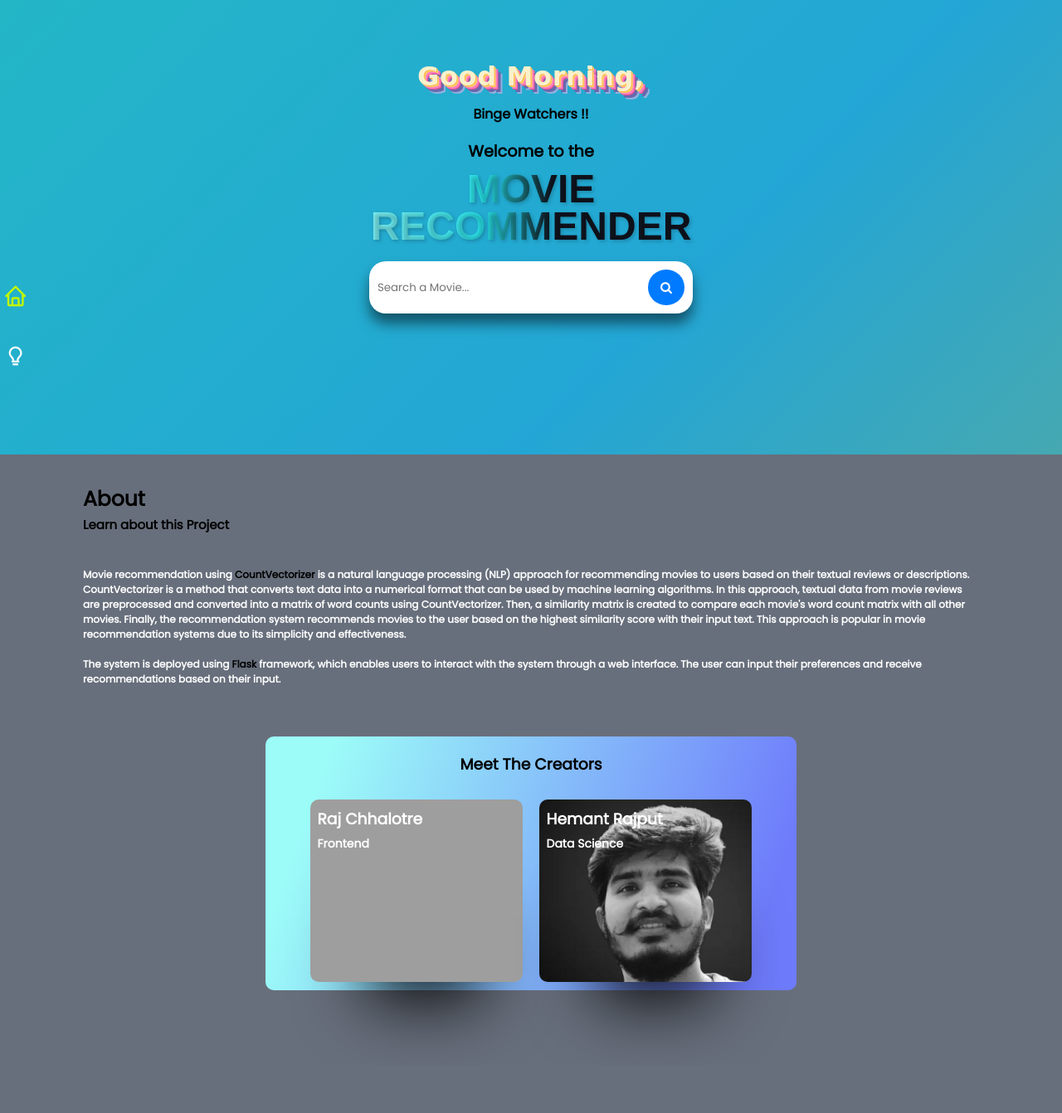
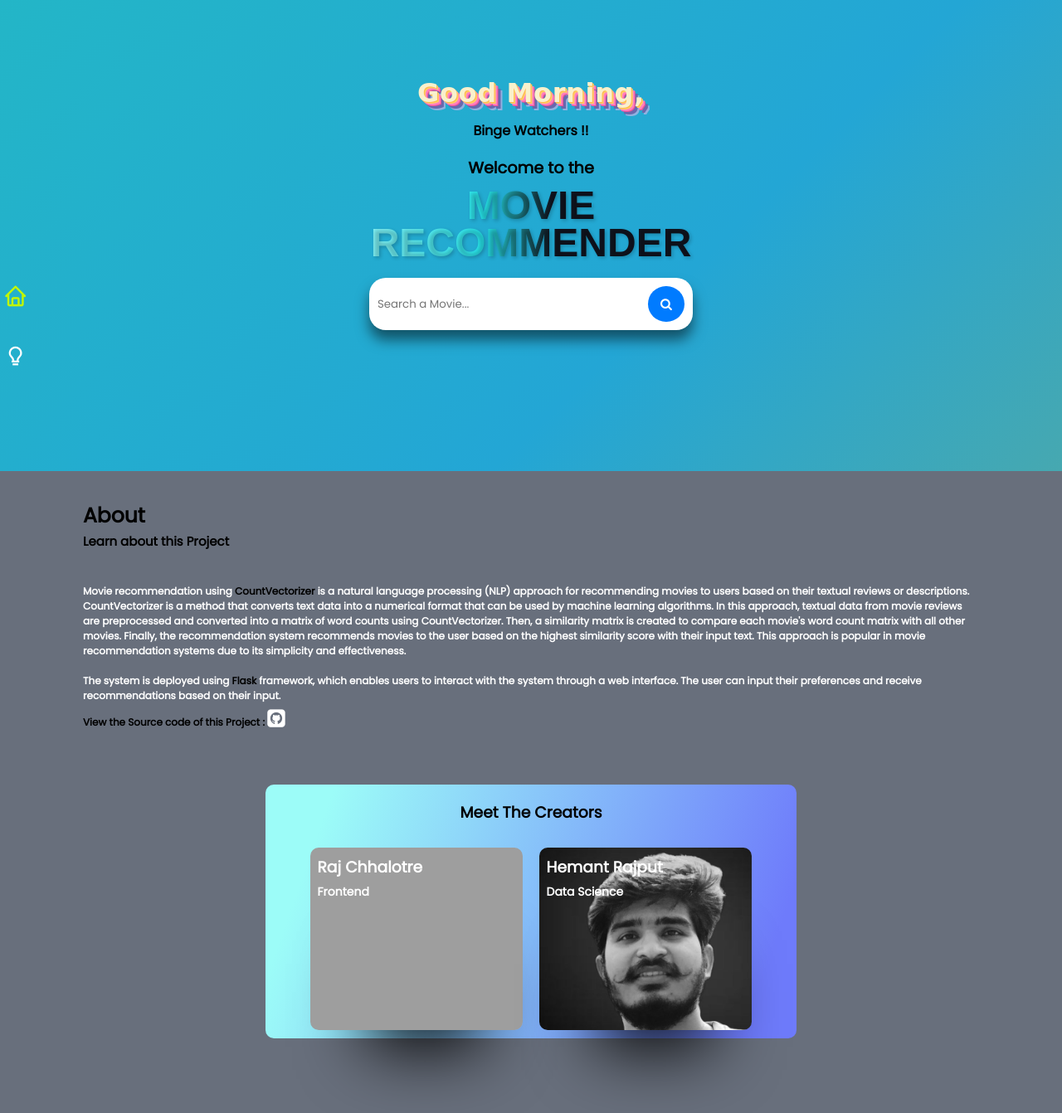
Before and after one commit to Raj-Gurjar/Movie-Recommender, a Flask app: page / in a window 1280 px wide. Shown: the whole page at 83% size. Before the commit the page ends 1254 px from the top, so only its background shows below. Run offline with Flask 3, Linux system fonts and the light colour scheme; parts of the project's set-up code (start-up, migrations or seed data) failed here and were passed over; some web fonts are replaced; grey boxes are pictures that could not be loaded.

Commit message:
minor changes

```diff
--- a/Web_part/static/style.css
+++ b/Web_part/static/style.css
@@ -222,7 +222,7 @@
     position: relative;
     z-index: 1;
     overflow-x: hidden;
-    padding-top: 70px;
+    padding-top: 90px;
     padding-bottom: 150px;
     overflow-y: hidden;
 
--- a/Web_part/templates/home.html
+++ b/Web_part/templates/home.html
@@ -170,6 +170,12 @@
                         through a web interface.
                         The user can input their preferences and receive recommendations based on their input.
                     </p>
+                    <div class="git_link">
+                        <h4>View the Source code of this Project :
+                            <a href="https://github.com/Raj-Gurjar/Movie-Recommender.git" target="_blank"><i
+                                    class="fa fa-github-square"></i></a>
+                        </h4>
+                    </div>
                 </div>
 
 
@@ -232,52 +238,6 @@
 
             </div>
 
-
-
-
-
-
-
-
-            <!-- --------------------- -->
-
-            <!-- <div class="row justify_content_end">
-                <div class="about_us">
-                    <h3 class="abtUs_title">Meet The Creators</h3>
-                    <div class="abtUs_card">
-                        <div class="container3">
-                            <div class="cardx card0">
-                                <div class="border">
-                                    <h3>Raj Chhalotre</h3>
-                                    <h4>Frontend</h4>
-                                    <p>
-                                        Front End | AI | ML | C++
-                                    </p>
-                                    <div class="icons">
-                                        <a href="www.google.com"><i class="fa fa-linkedin" aria-hidden="true"></i></a>
-                                        <a href=""><i class="fa fa-github" aria-hidden="true"></i></a>
-                                        <a href=""><i class="fa fa-instagram" aria-hidden="true"></i></a>
-                                    </div>
-                                </div>
-                            </div>
-                            <div class="cardx card1">
-                                <div class="border">
-                                    <h3>Hemant Rajput</h3>
-                                    <h4>Data Science</h4>
-                                    <p>
-                                        Front End | AI | ML | C++
-                                    </p>
-                                    <div class="icons">
-                                        <a href=""><i class="fa fa-linkedin" aria-hidden="true"></i></a>
-                                        <a href=""><i class="fa fa-github" aria-hidden="true"></i></a>
-                                        <a href=""><i class="fa fa-instagram" aria-hidden="true"></i></a>
-                                    </div>
-                                </div>
-                            </div>
-                        </div>
-                    </div>
-                </div>
-            </div> -->
         </div>
 
 
```
Also changed, not shown: Web_part/templates/movie.html (+7 -0 lines).
